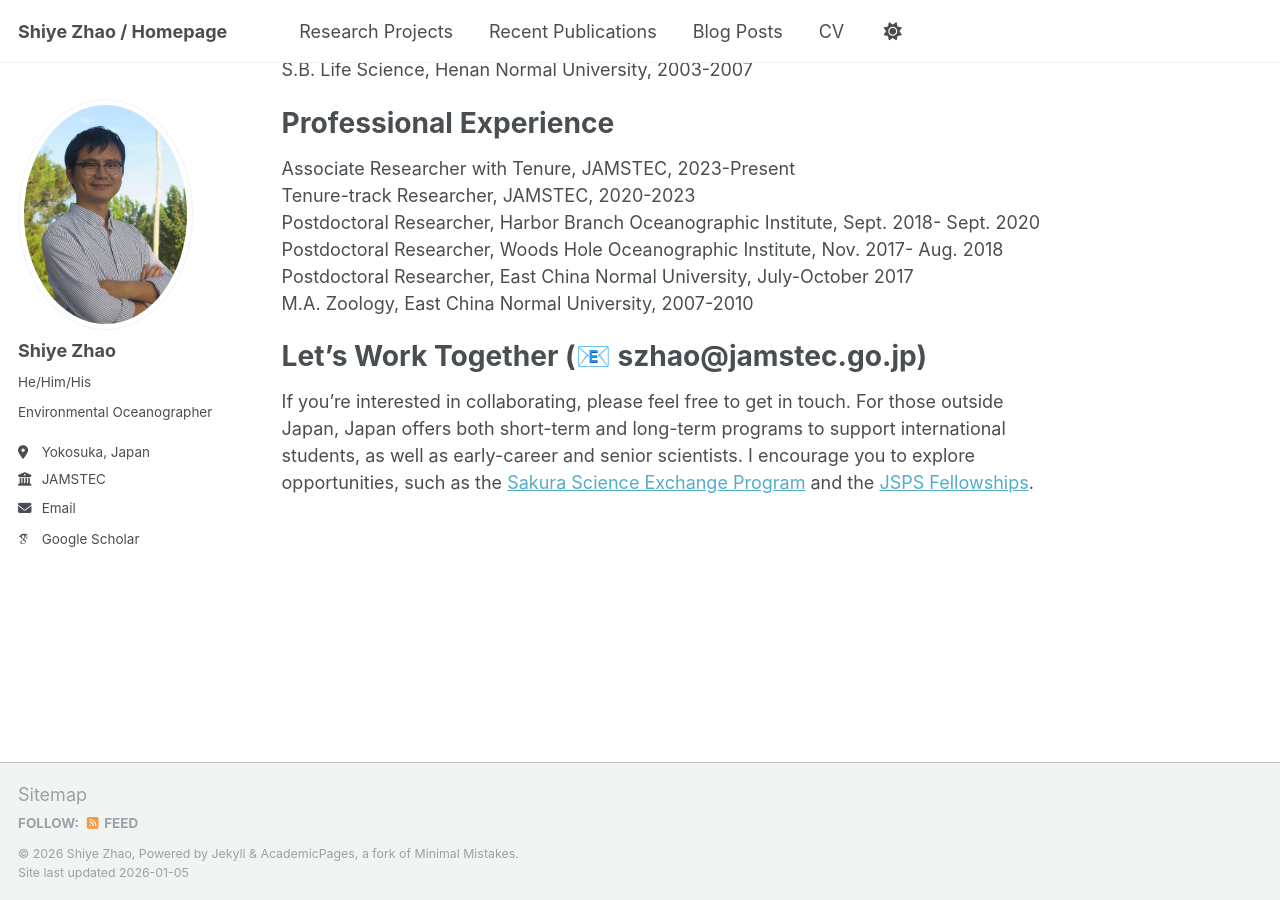
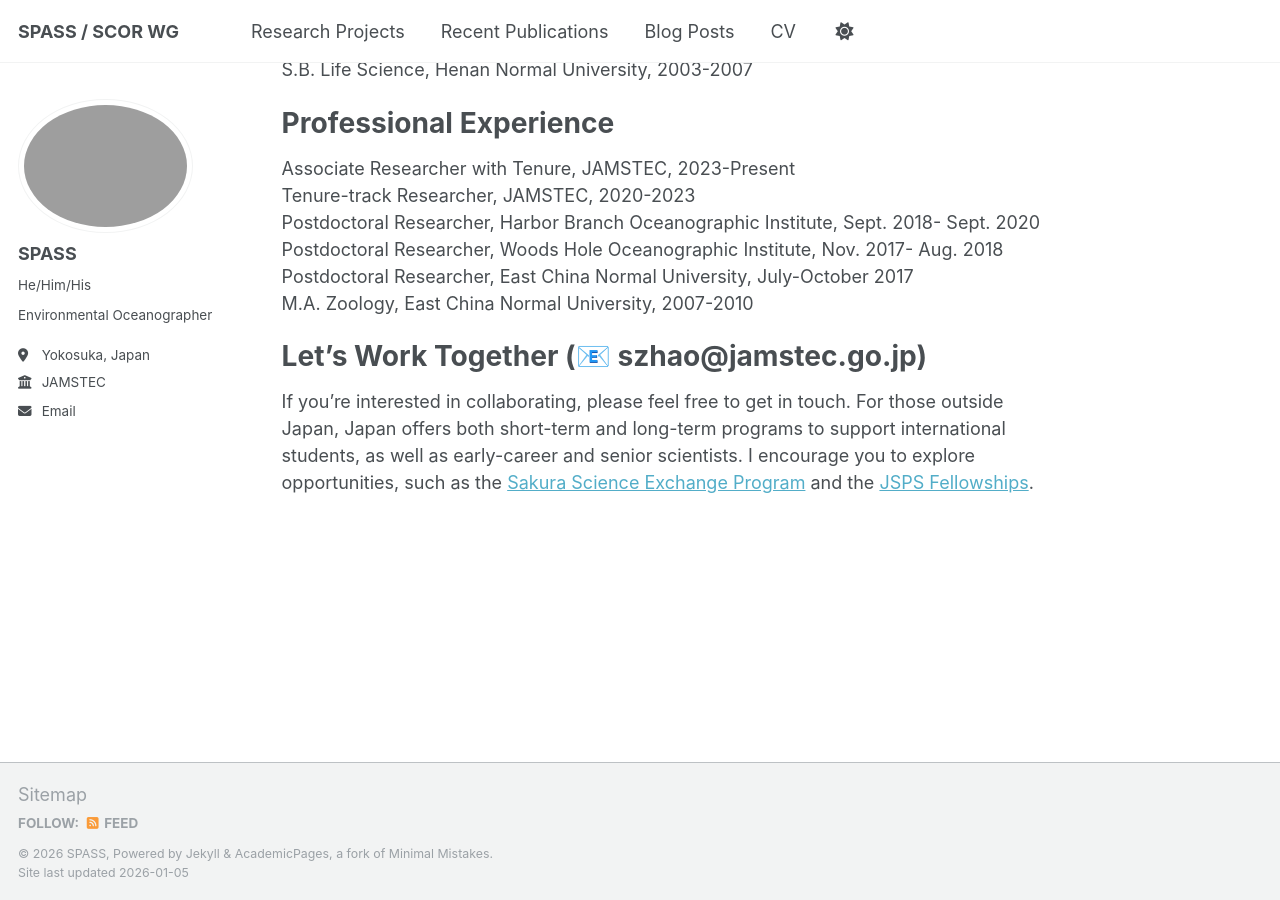
Before and after one commit to SCOR-SPASS/scor-spass.github.io, a Jekyll site: the page built from _pages/about.md, in a window 1280 px wide and 900 px high, scrolled down 750 px. Built offline with Jekyll 4.4.1, drawn with Linux system fonts in a browser that asks for light colours; emoji names are drawn with the system emoji font; some web fonts are replaced.

Commit message:
Update _config.yml

```diff
--- a/_config.yml
+++ b/_config.yml
@@ -9,21 +9,21 @@
 # Basic Site Settings
 locale                   : "en-US"
 site_theme               : "default"
-title                    : "Shiye Zhao / Homepage"
+title                    : "SPASS / SCOR WG"
 title_separator          : "-"
-name                     : &name "Shiye Zhao"
+name                     : &name "SPASS"
 description              : &description "personal description"
-url                      : https://shiyezhao.github.io # the base hostname & protocol for your site e.g. "https://[your GitHub username].github.io"
+url                      : https://scor-spass.github.io # the base hostname & protocol for your site e.g. "https://[your GitHub username].github.io"
 baseurl                  : "" # the subpath of your site, e.g. "/blog"
-repository               : "shiyezhao/shiyezhao.github.io"
+repository               : "scor-spass/scor-spass.github.io"
 
 # Site Author - The following control what appear as part of the author content on the side bar.
 #               If a field is blank the icon and link will not appear, otherwise it will be shown.
 #               Additional customization can be done by editing /_includes/author-profile.html
 author:
   # Biographic information
-  avatar           : "Zhao1.png"
-  name             : "Shiye Zhao"
+  avatar           : "spass_logo.png"
+  name             : "SPASS"
   pronouns         : "He/Him/His"
   bio              : "Environmental Oceanographer"
   location         : "Yokosuka, Japan"
@@ -32,7 +32,7 @@ author:
   email            : "szhao@jamstec.go.jp"
 
   # Academic websites
-  googlescholar    : "https://scholar.google.com/citations?user=2E3zsqQAAAAJ&hl=en"
+  SCOR    : "https://scor-int.org/"
   Researchmap      : #"https://researchmap.jp/szhao"
   researchgate     : # URL
 
```
